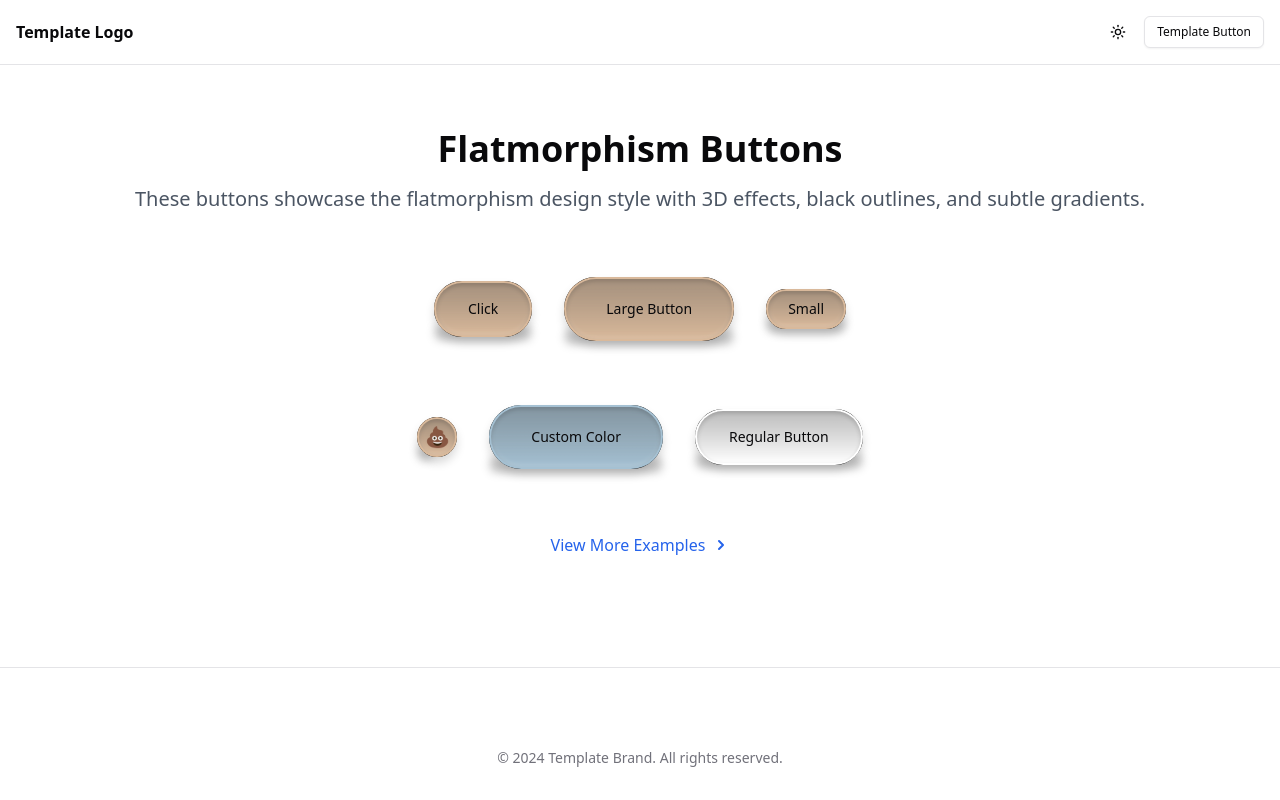
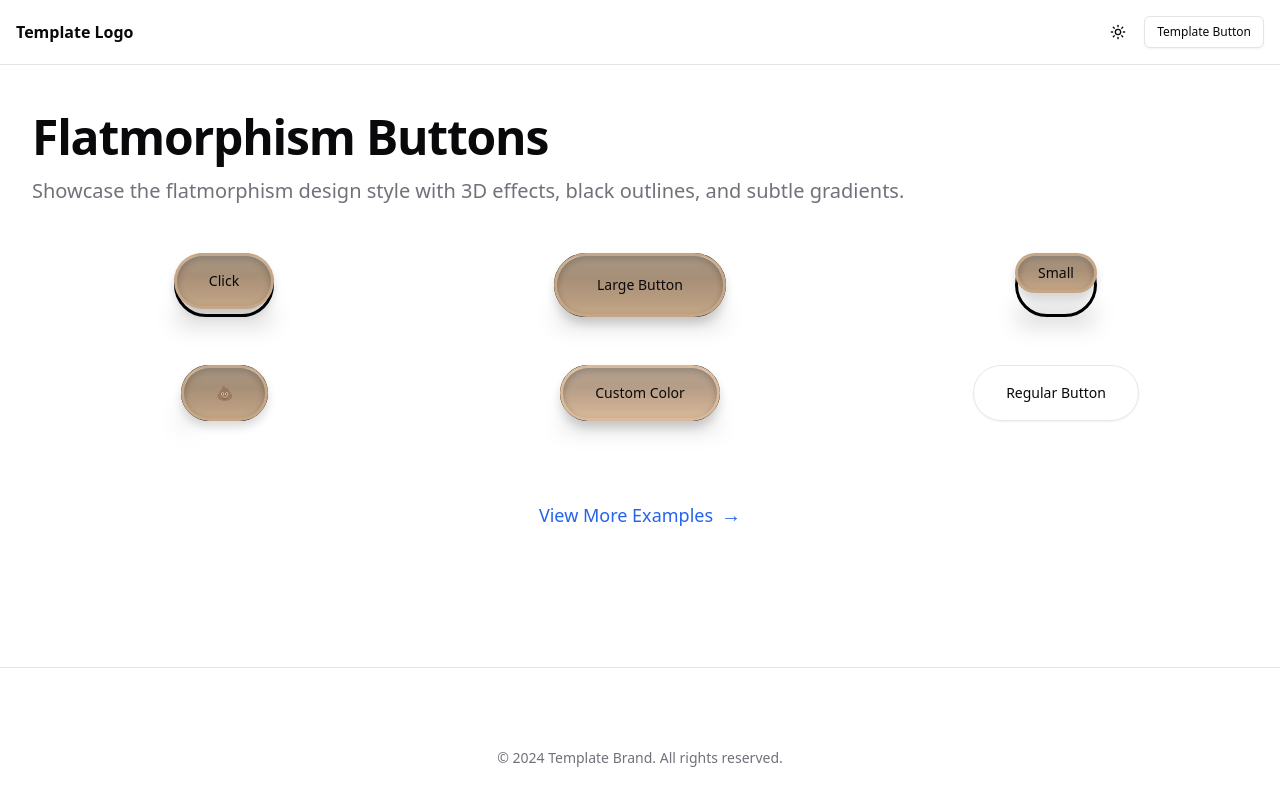
Before and after one commit to magnolia-AI/skeumorphism-SxkSB, a Next.js app: page /flatmorphism in a window 1280 px wide. Built offline with nearby package versions, Linux system fonts and the light colour scheme.

Commit message:
Update files after message

```diff
--- a/app/flatmorphism/page.tsx
+++ b/app/flatmorphism/page.tsx
@@ -2,37 +2,43 @@ import { FlatmorphismButton } from "@/components/ui/flatmorphism-button";
 
 export default function FlatmorphismPage() {
   return (
-    <div className="container mx-auto py-16 px-4">
-      <h1 className="text-4xl font-bold text-center mb-4">Flatmorphism Buttons</h1>
-      <p className="text-xl text-gray-600 text-center mb-16">
-        These buttons showcase the flatmorphism design style with 3D effects, black outlines, and subtle gradients.
-      </p>
+    <div className="container mx-auto py-12 space-y-12">
+      <div className="space-y-4">
+        <h1 className="text-5xl font-bold tracking-tight">Flatmorphism Buttons</h1>
+        <p className="text-xl text-muted-foreground">
+          Showcase the flatmorphism design style with 3D effects, black outlines, and subtle gradients.
+        </p>
+      </div>
 
-      <div className="flex flex-col items-center gap-16">
-        {/* First row */}
-        <div className="flex flex-wrap justify-center items-center gap-8">
+      <div className="grid grid-cols-1 md:grid-cols-3 gap-8">
+        <div className="flex justify-center">
           <FlatmorphismButton size="default">Click</FlatmorphismButton>
+        </div>
+        <div className="flex justify-center">
           <FlatmorphismButton size="lg">Large Button</FlatmorphismButton>
+        </div>
+        <div className="flex justify-center">
           <FlatmorphismButton size="sm">Small</FlatmorphismButton>
         </div>
+      </div>
 
-        {/* Second row */}
-        <div className="flex flex-wrap justify-center items-center gap-8">
-          <FlatmorphismButton variant="circle" size="icon">
-            <span className="text-xl">💩</span>
-          </FlatmorphismButton>
-          <FlatmorphismButton color="blue" size="lg">Custom Color</FlatmorphismButton>
-          <FlatmorphismButton color="white" className="border border-gray-200">
+      <div className="grid grid-cols-1 md:grid-cols-3 gap-8">
+        <div className="flex justify-center">
+          <FlatmorphismButton variant="circle" icon={"💩"} />
+        </div>
+        <div className="flex justify-center">
+          <FlatmorphismButton color="beige">Custom Color</FlatmorphismButton>
+        </div>
+        <div className="flex justify-center">
+          <button className="h-14 px-8 bg-white rounded-full border border-gray-200 shadow-sm text-sm font-medium">
             Regular Button
-          </FlatmorphismButton>
+          </button>
         </div>
+      </div>
 
-        {/* View more link */}
-        <a href="#" className="text-blue-600 hover:underline flex items-center gap-2">
-          View More Examples
-          <svg width="16" height="16" viewBox="0 0 16 16" fill="none" xmlns="http://www.w3.org/2000/svg">
-            <path d="M6 12L10 8L6 4" stroke="currentColor" strokeWidth="2" strokeLinecap="round" strokeLinejoin="round"/>
-          </svg>
+      <div className="flex justify-center pt-8">
+        <a href="#" className="text-blue-600 hover:text-blue-800 text-lg font-medium flex items-center gap-2">
+          View More Examples <span className="text-xl">→</span>
         </a>
       </div>
     </div>
--- a/components/ui/flatmorphism-button.tsx
+++ b/components/ui/flatmorphism-button.tsx
@@ -20,6 +20,7 @@ const flatmorphismButtonVariants = cva(
       },
       color: {
         beige: "bg-[#d9b99b]",
+        darkBeige: "bg-[#c5a687]",
         blue: "bg-[#a5c1d3]",
         white: "bg-white",
       },
@@ -27,7 +28,7 @@ const flatmorphismButtonVariants = cva(
     defaultVariants: {
       variant: "default",
       size: "default",
-      color: "beige",
+      color: "darkBeige",
     },
   }
 );
@@ -48,7 +49,7 @@ const FlatmorphismButton = React.forwardRef<
       {/* Outer wrapper with border effect */}
       <div
         className={cn(
-          "absolute inset-0 rounded-full border-2 border-black",
+          "absolute inset-0 rounded-full border-[3px] border-black",
           variant === "circle" ? "rounded-full" : "rounded-full"
         )}
       />
@@ -57,19 +58,19 @@ const FlatmorphismButton = React.forwardRef<
       <button
         className={cn(
           flatmorphismButtonVariants({ variant, size, color, className }),
-          "relative z-10 border-2 border-transparent shadow-[0_6px_10px_rgba(0,0,0,0.15)]",
+          "relative z-10 border-[3px] border-transparent shadow-[0_6px_10px_rgba(0,0,0,0.15)]",
           "before:absolute before:inset-0 before:rounded-full before:bg-gradient-to-b before:from-black/30 before:to-transparent before:mix-blend-darken",
-          "after:absolute after:inset-0 after:rounded-full after:bg-gradient-to-b after:from-white/100 after:to-transparent after:opacity-30 after:mix-blend-soft-light",
-          "[&>span]:relative [&>span]:z-10 [&>span]:bg-gradient-to-b [&>span]:from-black/100 [&>span]:via-black/35 [&>span]:to-black/100 [&>span]:bg-clip-text [&>span]:text-transparent [&>span]:mix-blend-darken [&>span]:opacity-45"
+          "after:absolute after:inset-0 after:rounded-full after:bg-gradient-to-b after:from-white/50 after:to-transparent after:opacity-50 after:mix-blend-soft-light",
+          "[&>span]:relative [&>span]:z-10 [&>span]:bg-gradient-to-b [&>span]:from-black/100 [&>span]:via-black/35 [&>span]:to-black/100 [&>span]:bg-clip-text [&>span]:text-transparent [&>span]:mix-blend-darken [&>span]:opacity-45 [&>span]:font-bold"
         )}
         ref={ref}
         {...props}
       >
         {/* Inner shadow effect */}
-        <div className="absolute inset-0 rounded-full shadow-[inset_0_2px_4px_rgba(0,0,0,0.2)] mix-blend-darken" />
+        <div className="absolute inset-0 rounded-full shadow-[inset_0_3px_6px_rgba(0,0,0,0.25)] mix-blend-darken" />
 
-        {/* Inner highlight effect */}
-        <div className="absolute inset-0 rounded-full shadow-[inset_0_-2px_4px_rgba(255,255,255,0.3)] mix-blend-soft-light" />
+        {/* Inner highlight effect - top edge highlight */}
+        <div className="absolute inset-x-0 top-0 h-[40%] rounded-t-full bg-gradient-to-b from-white/40 to-transparent mix-blend-soft-light" />
 
         {/* Content wrapper */}
         <div className="relative z-20 flex items-center justify-center gap-2">
@@ -81,7 +82,7 @@ const FlatmorphismButton = React.forwardRef<
       {/* Drop shadow effect */}
       <div
         className={cn(
-          "absolute -bottom-1 left-0 right-0 h-4 blur-sm bg-black/20 rounded-full",
+          "absolute -bottom-1 left-0 right-0 h-3 blur-md bg-black/25 rounded-full transform scale-x-[0.95]",
           variant === "circle" ? "aspect-square" : ""
         )}
       />
```
